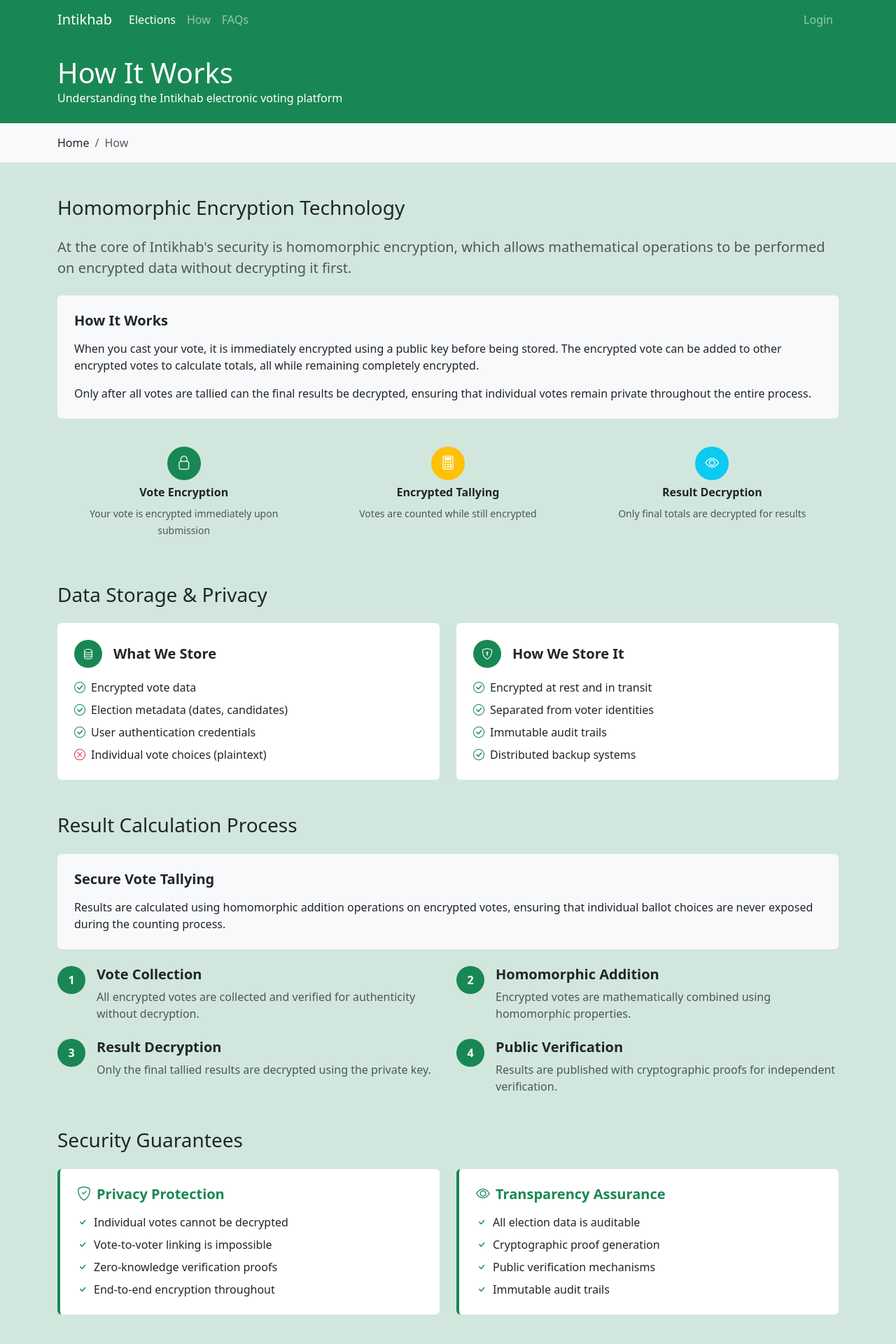
After one commit to codeforpakistan/intikhab, a Django app: page /how in a window 1280 px wide. The commit adds this page. Shown: the top 1920 px of the page at 70% size. Run offline with Django 4.2, Linux system fonts and the light colour scheme; some libraries are stand-ins or nearby versions.

Commit message:
Add How It Works page and enhance FAQ content
- Create comprehensive How It Works page focusing on technical security
- Add detailed explanations of homomorphic encryption technology
- Document data storage practices and privacy protections
- Explain secure result calculation process with cryptographic proofs
- Add technical implementation details and verification mechanisms
- Update FAQ to reference technical details and use specific terminology
- Add How It Works and FAQ links to main navigation bar
- Integrate cross-references between FAQ and technical documentation
- Enhance user understanding of platform security guarantees

```diff
--- /dev/null
+++ b/app/templates/app/how.html
@@ -0,0 +1,292 @@
+{% extends 'app/layouts/page.html' %}
+
+{% block content %}
+<!-- Page Header -->
+<header class="bg-primary text-white py-4 mb-0">
+  <div class="container">
+    <h1 class="mb-0">How It Works</h1>
+    <p class="mb-0">Understanding the Intikhab electronic voting platform</p>
+  </div>
+</header>
+
+{% include 'app/partials/breadcrumbs.html' %}
+
+<!-- Content Section -->
+<article class="container py-5">
+
+      <!-- Homomorphic Encryption Section -->
+      <section class="mb-5">
+        <h2 class="h3 fw-thin mb-4">Homomorphic Encryption Technology</h2>
+        <p class="lead text-muted mb-4">At the core of Intikhab's security is homomorphic encryption, which allows mathematical operations to be performed on encrypted data without decrypting it first.</p>
+
+        <div class="card border-0 bg-light p-4 mb-4">
+          <h4 class="h5 fw-semibold mb-3">How It Works</h4>
+          <p class="mb-3">When you cast your vote, it is immediately encrypted using a public key before being stored. The encrypted vote can be added to other encrypted votes to calculate totals, all while remaining completely encrypted.</p>
+          <p class="mb-0">Only after all votes are tallied can the final results be decrypted, ensuring that individual votes remain private throughout the entire process.</p>
+        </div>
+
+        <div class="row g-3">
+          <div class="col-md-4">
+            <div class="text-center p-3">
+              <div class="bg-success text-white rounded-circle d-inline-flex align-items-center justify-content-center mb-2" style="width: 3rem; height: 3rem;">
+                <i class="bi bi-lock fs-5"></i>
+              </div>
+              <h5 class="h6 fw-semibold">Vote Encryption</h5>
+              <small class="text-muted">Your vote is encrypted immediately upon submission</small>
+            </div>
+          </div>
+          <div class="col-md-4">
+            <div class="text-center p-3">
+              <div class="bg-warning text-white rounded-circle d-inline-flex align-items-center justify-content-center mb-2" style="width: 3rem; height: 3rem;">
+                <i class="bi bi-calculator fs-5"></i>
+              </div>
+              <h5 class="h6 fw-semibold">Encrypted Tallying</h5>
+              <small class="text-muted">Votes are counted while still encrypted</small>
+            </div>
+          </div>
+          <div class="col-md-4">
+            <div class="text-center p-3">
+              <div class="bg-info text-white rounded-circle d-inline-flex align-items-center justify-content-center mb-2" style="width: 3rem; height: 3rem;">
+                <i class="bi bi-eye fs-5"></i>
+              </div>
+              <h5 class="h6 fw-semibold">Result Decryption</h5>
+              <small class="text-muted">Only final totals are decrypted for results</small>
+            </div>
+          </div>
+        </div>
+      </section>
+
+      <!-- Data Storage Section -->
+      <section class="mb-5">
+        <h2 class="h3 fw-thin mb-4">Data Storage & Privacy</h2>
+
+        <div class="row g-4">
+          <div class="col-md-6">
+            <div class="card border-0 h-100">
+              <div class="card-body p-4">
+                <div class="d-flex align-items-center mb-3">
+                  <div class="bg-primary text-white rounded-circle d-inline-flex align-items-center justify-content-center me-3" style="width: 2.5rem; height: 2.5rem;">
+                    <i class="bi bi-database fs-6"></i>
+                  </div>
+                  <h4 class="h5 fw-semibold mb-0">What We Store</h4>
+                </div>
+                <ul class="list-unstyled mb-0">
+                  <li class="mb-2"><i class="bi bi-check-circle text-success me-2"></i>Encrypted vote data</li>
+                  <li class="mb-2"><i class="bi bi-check-circle text-success me-2"></i>Election metadata (dates, candidates)</li>
+                  <li class="mb-2"><i class="bi bi-check-circle text-success me-2"></i>User authentication credentials</li>
+                  <li class="mb-0"><i class="bi bi-x-circle text-danger me-2"></i>Individual vote choices (plaintext)</li>
+                </ul>
+              </div>
+            </div>
+          </div>
+
+          <div class="col-md-6">
+            <div class="card border-0 h-100">
+              <div class="card-body p-4">
+                <div class="d-flex align-items-center mb-3">
+                  <div class="bg-success text-white rounded-circle d-inline-flex align-items-center justify-content-center me-3" style="width: 2.5rem; height: 2.5rem;">
+                    <i class="bi bi-shield-lock fs-6"></i>
+                  </div>
+                  <h4 class="h5 fw-semibold mb-0">How We Store It</h4>
+                </div>
+                <ul class="list-unstyled mb-0">
+                  <li class="mb-2"><i class="bi bi-check-circle text-success me-2"></i>Encrypted at rest and in transit</li>
+                  <li class="mb-2"><i class="bi bi-check-circle text-success me-2"></i>Separated from voter identities</li>
+                  <li class="mb-2"><i class="bi bi-check-circle text-success me-2"></i>Immutable audit trails</li>
+                  <li class="mb-0"><i class="bi bi-check-circle text-success me-2"></i>Distributed backup systems</li>
+                </ul>
+              </div>
+            </div>
+          </div>
+        </div>
+      </section>
+
+      <!-- Result Calculation -->
+      <section class="mb-5">
+        <h2 class="h3 fw-thin mb-4">Result Calculation Process</h2>
+
+        <div class="card border-0 bg-light p-4 mb-4">
+          <h4 class="h5 fw-semibold mb-3">Secure Vote Tallying</h4>
+          <p class="mb-0">Results are calculated using homomorphic addition operations on encrypted votes, ensuring that individual ballot choices are never exposed during the counting process.</p>
+        </div>
+
+        <div class="row g-4">
+          <div class="col-md-6">
+            <div class="d-flex">
+              <div class="bg-primary text-white rounded-circle d-inline-flex align-items-center justify-content-center me-3" style="width: 2.5rem; height: 2.5rem; min-width: 2.5rem;">
+                <span class="fw-bold">1</span>
+              </div>
+              <div>
+                <h4 class="h5 fw-semibold mb-2">Vote Collection</h4>
+                <p class="text-muted mb-0">All encrypted votes are collected and verified for authenticity without decryption.</p>
+              </div>
+            </div>
+          </div>
+
+          <div class="col-md-6">
+            <div class="d-flex">
+              <div class="bg-primary text-white rounded-circle d-inline-flex align-items-center justify-content-center me-3" style="width: 2.5rem; height: 2.5rem; min-width: 2.5rem;">
+                <span class="fw-bold">2</span>
+              </div>
+              <div>
+                <h4 class="h5 fw-semibold mb-2">Homomorphic Addition</h4>
+                <p class="text-muted mb-0">Encrypted votes are mathematically combined using homomorphic properties.</p>
+              </div>
+            </div>
+          </div>
+
+          <div class="col-md-6">
+            <div class="d-flex">
+              <div class="bg-primary text-white rounded-circle d-inline-flex align-items-center justify-content-center me-3" style="width: 2.5rem; height: 2.5rem; min-width: 2.5rem;">
+                <span class="fw-bold">3</span>
+              </div>
+              <div>
+                <h4 class="h5 fw-semibold mb-2">Result Decryption</h4>
+                <p class="text-muted mb-0">Only the final tallied results are decrypted using the private key.</p>
+              </div>
+            </div>
+          </div>
+
+          <div class="col-md-6">
+            <div class="d-flex">
+              <div class="bg-primary text-white rounded-circle d-inline-flex align-items-center justify-content-center me-3" style="width: 2.5rem; height: 2.5rem; min-width: 2.5rem;">
+                <span class="fw-bold">4</span>
+              </div>
+              <div>
+                <h4 class="h5 fw-semibold mb-2">Public Verification</h4>
+                <p class="text-muted mb-0">Results are published with cryptographic proofs for independent verification.</p>
+              </div>
+            </div>
+          </div>
+        </div>
+      </section>
+
+      <!-- Security Guarantees -->
+      <section class="mb-5">
+        <h2 class="h3 fw-thin mb-4">Security Guarantees</h2>
+
+        <div class="row g-4">
+          <div class="col-lg-6">
+            <div class="card border-0 border-start border-success border-4 h-100">
+              <div class="card-body p-4">
+                <h4 class="h5 fw-semibold text-success mb-3">
+                  <i class="bi bi-shield-check me-2"></i>Privacy Protection
+                </h4>
+                <ul class="list-unstyled mb-0">
+                  <li class="mb-2"><i class="bi bi-check text-success me-2"></i>Individual votes cannot be decrypted</li>
+                  <li class="mb-2"><i class="bi bi-check text-success me-2"></i>Vote-to-voter linking is impossible</li>
+                  <li class="mb-2"><i class="bi bi-check text-success me-2"></i>Zero-knowledge verification proofs</li>
+                  <li class="mb-0"><i class="bi bi-check text-success me-2"></i>End-to-end encryption throughout</li>
+                </ul>
+              </div>
+            </div>
+          </div>
+
+          <div class="col-lg-6">
+            <div class="card border-0 border-start border-primary border-4 h-100">
+              <div class="card-body p-4">
+                <h4 class="h5 fw-semibold text-primary mb-3">
+                  <i class="bi bi-eye me-2"></i>Transparency Assurance
+                </h4>
+                <ul class="list-unstyled mb-0">
+                  <li class="mb-2"><i class="bi bi-check text-primary me-2"></i>All election data is auditable</li>
+                  <li class="mb-2"><i class="bi bi-check text-primary me-2"></i>Cryptographic proof generation</li>
+                  <li class="mb-2"><i class="bi bi-check text-primary me-2"></i>Public verification mechanisms</li>
+                  <li class="mb-0"><i class="bi bi-check text-primary me-2"></i>Immutable audit trails</li>
+                </ul>
+              </div>
+            </div>
+          </div>
+        </div>
+      </section>
+
+      <!-- Cryptographic Implementation -->
+      <section class="mb-5">
+        <h2 class="h3 fw-thin mb-4">Technical Implementation</h2>
+
+        <div class="accordion" id="technicalAccordion">
+          <div class="accordion-item border-0 mb-3">
+            <h3 class="accordion-header">
+              <button class="accordion-button bg-light border-0 fw-semibold" type="button" data-bs-toggle="collapse" data-bs-target="#encryptionDetails" aria-expanded="true" aria-controls="encryptionDetails">
+                <i class="bi bi-gear me-2"></i>Encryption Algorithm Details
+              </button>
+            </h3>
+            <div id="encryptionDetails" class="accordion-collapse collapse show" data-bs-parent="#technicalAccordion">
+              <div class="accordion-body">
+                <p class="mb-3">We implement a partially homomorphic encryption scheme that supports addition operations on encrypted integers. This allows vote tallying without decryption.</p>
+                <ul class="list-unstyled">
+                  <li class="mb-2"><i class="bi bi-arrow-right text-primary me-2"></i><strong>Key Generation:</strong> Public/private key pairs generated for each election</li>
+                  <li class="mb-2"><i class="bi bi-arrow-right text-primary me-2"></i><strong>Vote Encoding:</strong> Candidate choices encoded as integers before encryption</li>
+                  <li class="mb-0"><i class="bi bi-arrow-right text-primary me-2"></i><strong>Homomorphic Addition:</strong> Encrypted votes summed without decryption</li>
+                </ul>
+              </div>
+            </div>
+          </div>
+
+          <div class="accordion-item border-0 mb-3">
+            <h3 class="accordion-header">
+              <button class="accordion-button bg-light border-0 fw-semibold collapsed" type="button" data-bs-toggle="collapse" data-bs-target="#auditTrail" aria-expanded="false" aria-controls="auditTrail">
+                <i class="bi bi-list-check me-2"></i>Audit Trail & Verification
+              </button>
+            </h3>
+            <div id="auditTrail" class="accordion-collapse collapse" data-bs-parent="#technicalAccordion">
+              <div class="accordion-body">
+                <p class="mb-3">Every action in the system generates cryptographic proofs that can be independently verified without compromising voter privacy.</p>
+                <ul class="list-unstyled">
+                  <li class="mb-2"><i class="bi bi-arrow-right text-success me-2"></i><strong>Vote Submission:</strong> Cryptographic receipt generated for each vote</li>
+                  <li class="mb-2"><i class="bi bi-arrow-right text-success me-2"></i><strong>Tally Verification:</strong> Zero-knowledge proofs validate counting accuracy</li>
+                  <li class="mb-0"><i class="bi bi-arrow-right text-success me-2"></i><strong>Result Integrity:</strong> Hash chains ensure no post-election tampering</li>
+                </ul>
+              </div>
+            </div>
+          </div>
+
+          <div class="accordion-item border-0">
+            <h3 class="accordion-header">
+              <button class="accordion-button bg-light border-0 fw-semibold collapsed" type="button" data-bs-toggle="collapse" data-bs-target="#dataIntegrity" aria-expanded="false" aria-controls="dataIntegrity">
+                <i class="bi bi-database me-2"></i>Data Integrity & Backup
+              </button>
+            </h3>
+            <div id="dataIntegrity" class="accordion-collapse collapse" data-bs-parent="#technicalAccordion">
+              <div class="accordion-body">
+                <p class="mb-3">Multiple layers of protection ensure election data remains secure and recoverable throughout the entire process.</p>
+                <ul class="list-unstyled">
+                  <li class="mb-2"><i class="bi bi-arrow-right text-warning me-2"></i><strong>Distributed Storage:</strong> Election data replicated across multiple secure nodes</li>
+                  <li class="mb-2"><i class="bi bi-arrow-right text-warning me-2"></i><strong>Checksum Verification:</strong> Data integrity validated at every step</li>
+                  <li class="mb-0"><i class="bi bi-arrow-right text-warning me-2"></i><strong>Immutable Records:</strong> Blockchain-inspired append-only data structures</li>
+                </ul>
+              </div>
+            </div>
+          </div>
+        </div>
+      </section>
+
+      <!-- Call to Action -->
+      <section class="mb-5">
+        <div class="card border-0 bg-primary text-white">
+          <div class="card-body p-4 text-center">
+            <h2 class="h3 fw-thin mb-3">Experience Secure Voting</h2>
+            <p class="mb-4">Our cryptographic approach ensures your vote remains private while maintaining complete transparency in election results.</p>
+            <div class="d-flex flex-wrap justify-content-center gap-3">
+              {% if request.user.is_authenticated %}
+                <a href="{% url 'election_list' %}" class="btn btn-light btn-lg">
+                  <i class="bi bi-shield-check me-2"></i>View Secure Elections
+                </a>
+                <a href="{% url 'faqs' %}" class="btn btn-outline-light btn-lg">
+                  <i class="bi bi-question-circle me-2"></i>Learn More in FAQs
+                </a>
+              {% else %}
+                <a href="{% url 'login' %}" class="btn btn-light btn-lg">
+                  <i class="bi bi-box-arrow-in-right me-2"></i>Start Secure Voting
+                </a>
+                <a href="{% url 'faqs' %}" class="btn btn-outline-light btn-lg">
+                  <i class="bi bi-info-circle me-2"></i>Read FAQs
+                </a>
+              {% endif %}
+            </div>
+          </div>
+        </div>
+      </section>
+
+</article>
+{% endblock %}
--- a/app/templates/app/legal/contact.html
+++ b/app/templates/app/legal/contact.html
@@ -110,9 +110,9 @@
               <h5 class="card-title mb-0"><i class="bi bi-question-circle me-2"></i>Need Answers?</h5>
             </div>
             <div class="card-body text-center">
-              <p class="mb-4">Check our comprehensive FAQ section for answers to common questions</p>
-              <a href="{% url 'faq' %}" class="btn btn-outline-primary">
-                <i class="bi bi-question-circle me-2"></i>View FAQ
+              <p class="mb-4">Check our comprehensive FAQs section for answers to common questions</p>
+              <a href="{% url 'faqs' %}" class="btn btn-outline-primary">
+                <i class="bi bi-question-circle me-2"></i>View FAQs
               </a>
             </div>
           </div>
--- a/app/templates/app/partials/breadcrumbs.html
+++ b/app/templates/app/partials/breadcrumbs.html
@@ -70,8 +70,8 @@
             <li class="breadcrumb-item active" aria-current="page">Accessibility</li>
           {% elif 'contact' in request.path %}
             <li class="breadcrumb-item active" aria-current="page">Contact</li>
-          {% elif 'faq' in request.path %}
-            <li class="breadcrumb-item active" aria-current="page">FAQ</li>
+          {% elif 'faqs' in request.path %}
+            <li class="breadcrumb-item active" aria-current="page">FAQs</li>
           {% endif %}
 
         {% elif 'profile' in request.path %}
--- a/app/templates/app/partials/navbar.html
+++ b/app/templates/app/partials/navbar.html
@@ -8,6 +8,12 @@
       <ul class="navbar-nav me-auto mb-2 mb-lg-0">
         <li class="nav-item">
           <a class="nav-link active" href="{% url 'election_list' %}">Elections</a>
+        </li>
+        <li class="nav-item">
+          <a class="nav-link" href="{% url 'how' %}">How</a>
+        </li>
+        <li class="nav-item">
+          <a class="nav-link" href="{% url 'faqs' %}">FAQs</a>
         </li>
       </ul>
       <ul class="navbar-nav ms-auto mb-2 mb-lg-0">
--- a/app/views/__init__.py
+++ b/app/views/__init__.py
@@ -6,7 +6,7 @@ from .invitation import (
     send_invitations, manage_invitations, invitation_accept,
     resend_invitation, cancel_invitation, process_pending_invitation
 )
-from .base import index, profile, terms, privacy, accessibility, contact, faq
+from .base import index, profile, terms, privacy, accessibility, contact, faqs, how
 from .auth import CustomLoginView
 
 # For backwards compatibility, make views available at the package level
@@ -23,7 +23,7 @@ __all__ = [
     # Base views
     'index', 'profile',
     # Legal views
-    'terms', 'privacy', 'accessibility', 'contact', 'faq',
+    'terms', 'privacy', 'accessibility', 'contact', 'faqs', 'how',
     # Auth views
     'CustomLoginView'
 ]
--- a/app/views/base.py
+++ b/app/views/base.py
@@ -112,6 +112,10 @@ def contact(request):
 
     return render(request, 'app/legal/contact.html')
 
-def faq(request):
+def faqs(request):
     """Frequently Asked Questions page"""
-    return render(request, 'app/legal/faq.html')
+    return render(request, 'app/legal/faqs.html')
+
+def how(request):
+    """How It Works page explaining the platform"""
+    return render(request, 'app/how.html')
--- a/project/urls.py
+++ b/project/urls.py
@@ -32,7 +32,7 @@ from django.conf import settings
 # Import views from the new organized structure
 from app.views import (
     # Base views
-    index, profile, terms, privacy, accessibility, contact, faq,
+    index, profile, terms, privacy, accessibility, contact, faqs, how,
     # Election views
     ElectionListView, ElectionDetailView, ElectionCreateView, ElectionUpdateView,
     # Candidate views
@@ -59,7 +59,8 @@ urlpatterns = [
     path('privacy', privacy, name='privacy'),
     path('accessibility', accessibility, name='accessibility'),
     path('contact', contact, name='contact'),
-    path('faq', faq, name='faq'),
+    path('faqs', faqs, name='faqs'),
+    path('how', how, name='how'),
 
     # Election management
     path('elections', ElectionListView.as_view(), name='election_list'),
```
Also changed, not shown: app/templates/app/index.html (+7 -0 lines), app/templates/app/legal/faqs.html (renamed from app/templates/app/legal/faq.html, +10 -7 lines), app/tests/test_urls.py (+2 -2 lines).
